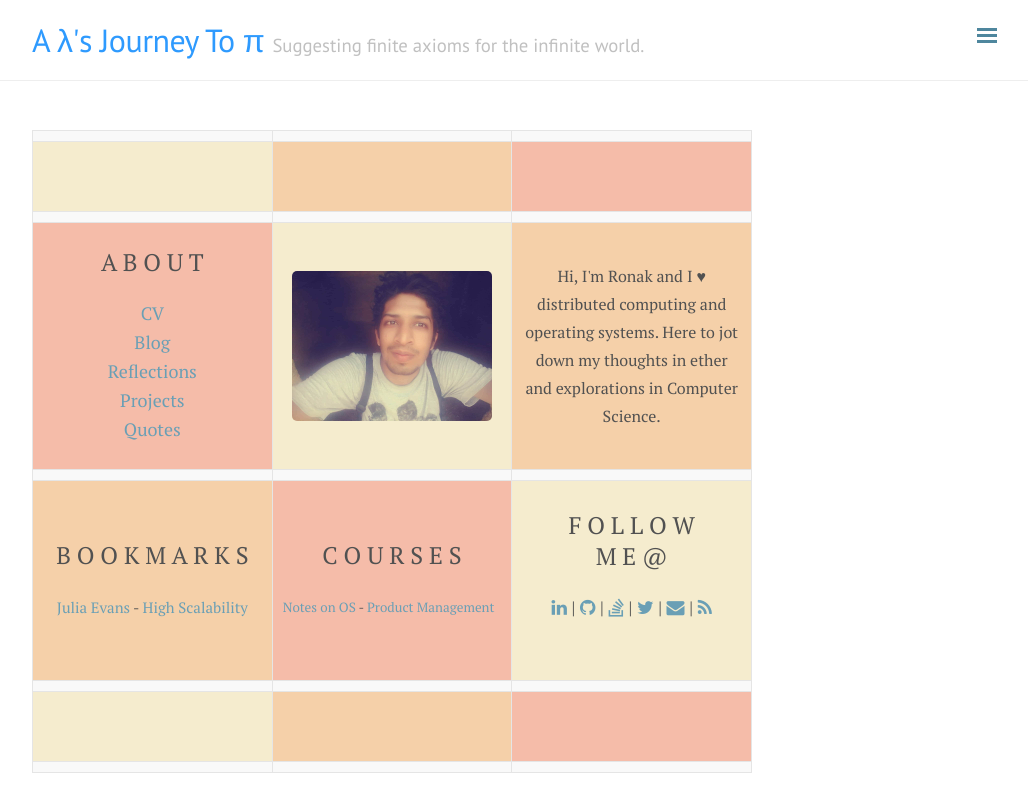
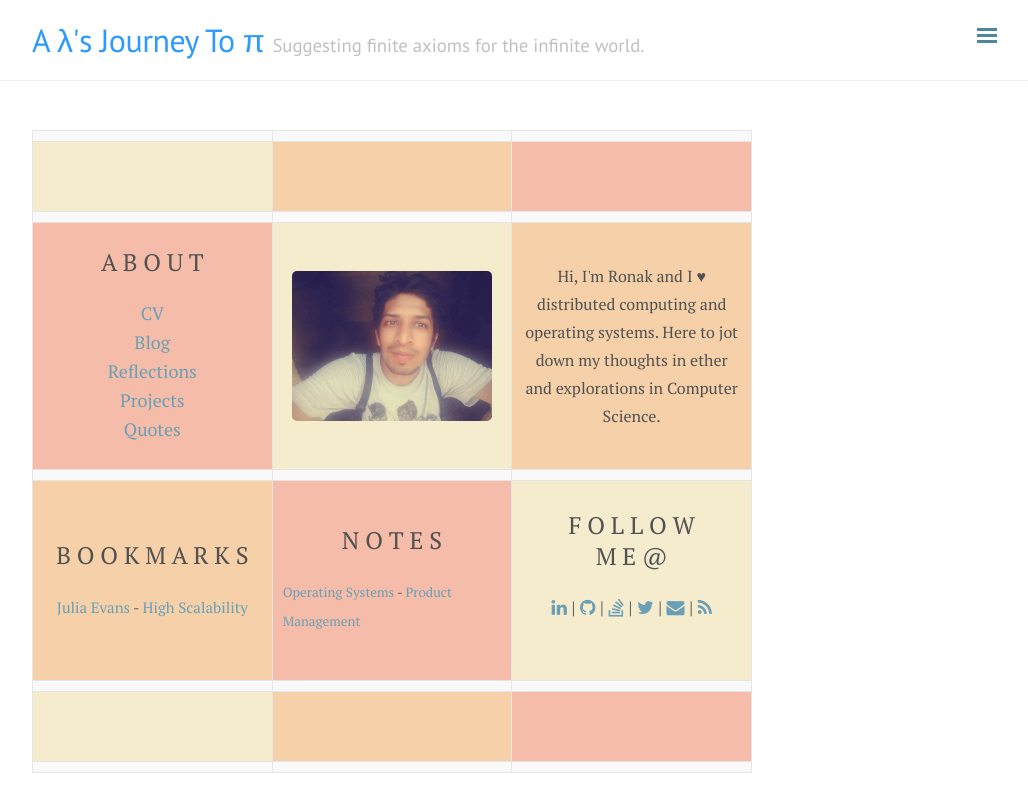
Before and after one commit to rarchk/rarchk.github.io, a Jekyll site: the page built from index.html, in a window 1280 px wide. Shown: the top 812 px of the page, without its empty margins (248-1276 px from the left). Built offline with Jekyll 4.4.1, drawn with Linux system fonts in a browser that asks for light colours; nearby versions of some CDN libraries; comment, search, counter and statistics services are not loaded.

Commit message:
Added Notes

```diff
--- a/index.html
+++ b/index.html
@@ -88,11 +88,11 @@
 <td bgcolor=#F5BCA9  width=200 height=200>
 <p>
 <font size="5">
-<center> C O U R S E S  </center>
+<center> N O T E S  </center>
 </font></p>
 <p>
 	<small>
-		<a href=/blog/NotesOnOS> Notes on OS </a> - <a href="/blog/NotesOnPM"> Product Management </a>
+		<a href=/blog/NotesOnOS> Operating Systems </a> - <a href="/blog/NotesOnPM"> Product Management </a>
 	</small>
 </p>
 
```
